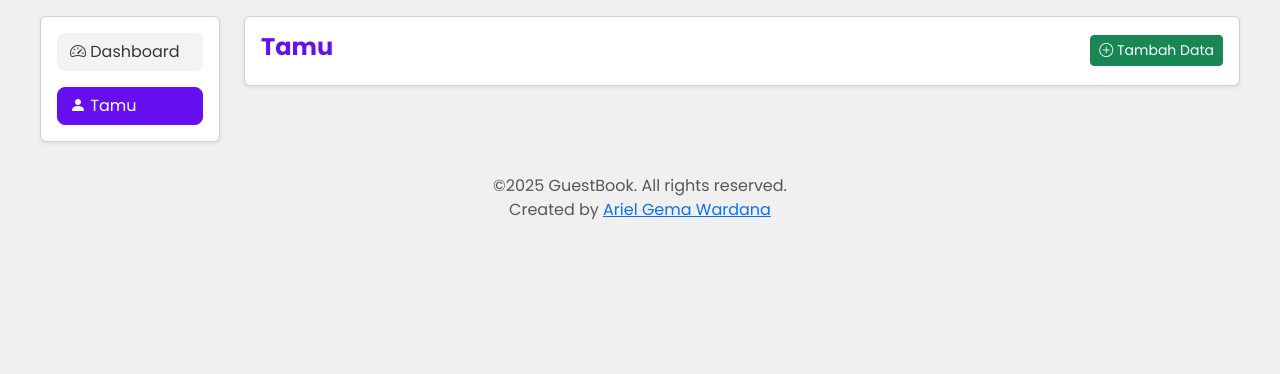
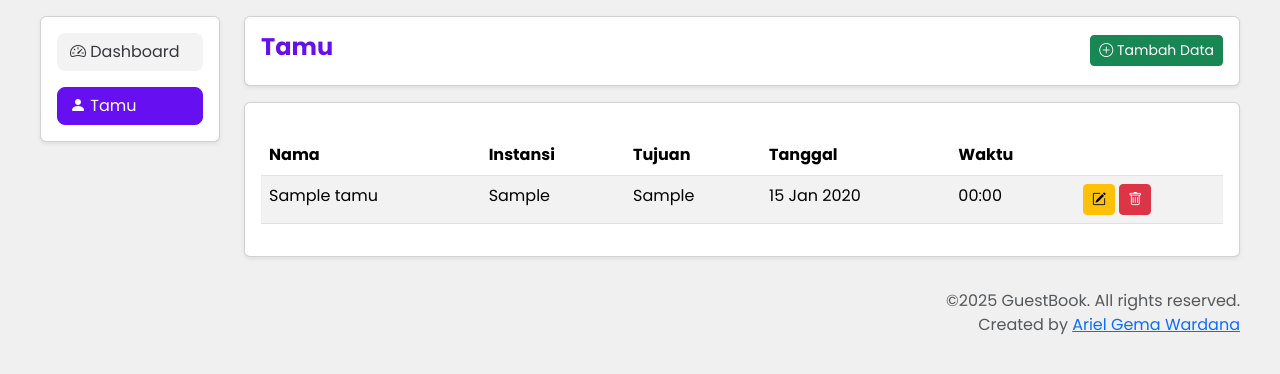
Before and after one commit to ArielGwd/UAS_PemrogramanWeb2_ArielGemaWardana_230401010057, a PHP site: page /tamu/ in a window 1280 px wide. Shown: the part 68-442 px from the top of the page. Run offline with PHP 8.4, Linux system fonts and the light colour scheme; tables that the repository leaves empty or names only in its code hold one stand-in row (values such as "Sample post").

Commit message:
feat(tamu): adding input create

```diff
--- a/koneksi.php
+++ b/koneksi.php
@@ -7,8 +7,6 @@ $database = "db_bukutamu";
 
 try {
     $koneksi = new mysqli($host, $username, $password, $database);
-    echo "Berhasil";
-
     return $koneksi;
 } catch (Exception $e) {
     echo "Error: " . $e->getMessage();
--- a/tamu/index.php
+++ b/tamu/index.php
@@ -28,7 +28,7 @@
         <div class="my-3">
             <div class="row">
                 <div class="col-md-2">
-                    <div class="card card-custom h-100">
+                    <div class="card card-custom">
                         <div class="card-body">
                             <div class="mb-3">
                                 <a href="../" class="text-decoration-none btn-indigo w-100 rounded-3">
@@ -80,11 +80,12 @@
                                                     <label for="tujuan" class="form-label">Tujuan <span class="text-danger">*</span></label>
                                                     <textarea name="tujuan" id="tujuan" rows="5" class="form-control" placeholder="Masukkan Tujuan..." required></textarea>
                                                 </div>
+
+                                                <div class="text-end">
+                                                    <button type="button" class="btn btn-secondary" data-bs-dismiss="modal">Batal</button>
+                                                    <button type="submit" class="btn btn-success">Simpan</button>
+                                                </div>
                                             </form>
-                                        </div>
-                                        <div class="modal-footer">
-                                            <button type="button" class="btn btn-secondary" data-bs-dismiss="modal">Batal</button>
-                                            <button type="button" class="btn btn-success">Simpan</button>
                                         </div>
                                     </div>
                                 </div>
@@ -92,16 +93,27 @@
                         </div>
                     </div>
 
-                    <?php
-                    include_once 'table.php';
-                    ?>
+                    <div class="card card-custom mt-3">
+                        <div class="card-body">
+                            <?php if (isset($_GET['error'])) { ?>
+                                <div class="alert alert-danger alert-dismissible fade show" role="alert">
+                                    <?= htmlspecialchars($_GET['error']) ?>
+                                    <button type="button" class="btn-close" data-bs-dismiss="alert" aria-label="Close"></button>
+                                </div>
+                            <?php } ?>
+                            <?php
+                            include_once 'table.php';
+                            ?>
+                        </div>
+                    </div>
+
                 </div>
             </div>
         </div>
     </main>
 
     <footer class="mx-auto" style="max-width: 1200px;">
-        <div class="text-center py-3">
+        <div class="py-3 text-end">
             <p class="text-muted mb-0">&copy;<?= date("Y") ?> GuestBook. All rights reserved.</p>
             <p class="text-muted">Created by <a href="#">Ariel Gema Wardana</a></p>
         </div>
--- a/tamu/table.php
+++ b/tamu/table.php
@@ -0,0 +1,34 @@
+<table class="table table-striped table-hover mt-3" id="tamuTable">
+    <thead>
+        <tr>
+            <th scope="col">Nama</th>
+            <th scope="col">Instansi</th>
+            <th scope="col">Tujuan</th>
+            <th scope="col">Tanggal</th>
+            <th scope="col">Waktu</th>
+            <th scope="col"></th>
+        </tr>
+    </thead>
+    <tbody>
+        <?php
+        include_once '../koneksi.php';
+        $guest_books = $koneksi->query("SELECT * FROM buku_tamu ORDER BY id DESC");
+        while ($guest_book = $guest_books->fetch_object()) { ?>
+            <tr>
+                <td><?= $guest_book->nama ?></td>
+                <td><?= $guest_book->instansi ?></td>
+                <td><?= $guest_book->tujuan ?></td>
+                <td><?= date('d M Y', strtotime($guest_book->tanggal)) ?></td>
+                <td><?= date('H:i', strtotime($guest_book->waktu)) ?></td>
+                <td>
+                    <a href="edit.php?id=<?= $guest_book->id ?>" class="btn btn-warning btn-sm">
+                        <i class="bi bi-pencil-square"></i>
+                    </a>
+                    <a href="hapus.php?id=<?= $guest_book->id ?>" class="btn btn-danger btn-sm" onclick="return confirm('Apakah Anda yakin ingin menghapus data ini?')">
+                        <i class="bi bi-trash"></i>
+                    </a>
+                </td>
+            </tr>
+        <?php } ?>
+    </tbody>
+</table>
```
Also changed, not shown: tamu/tambah.php (added, +33 -0 lines).
